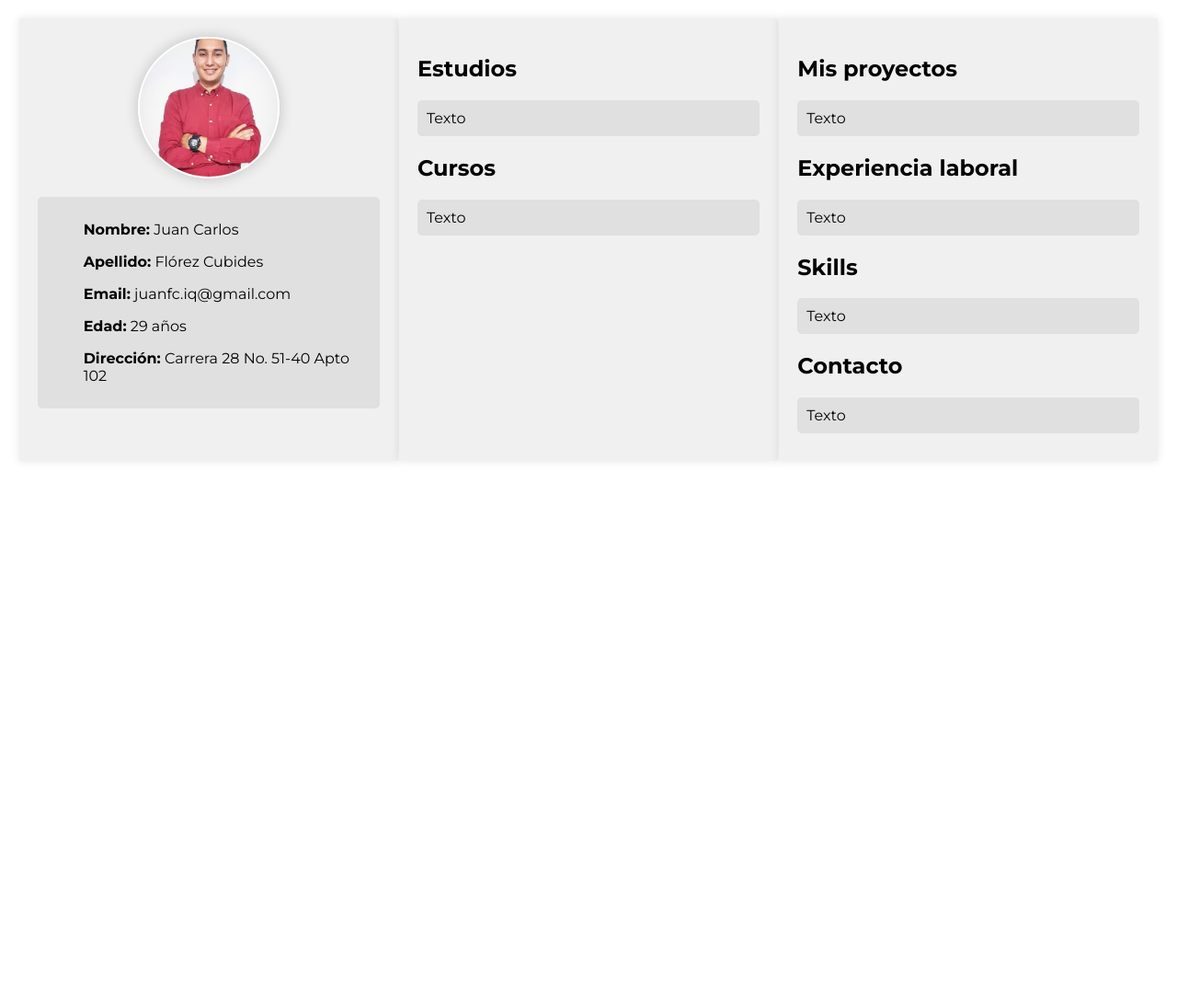
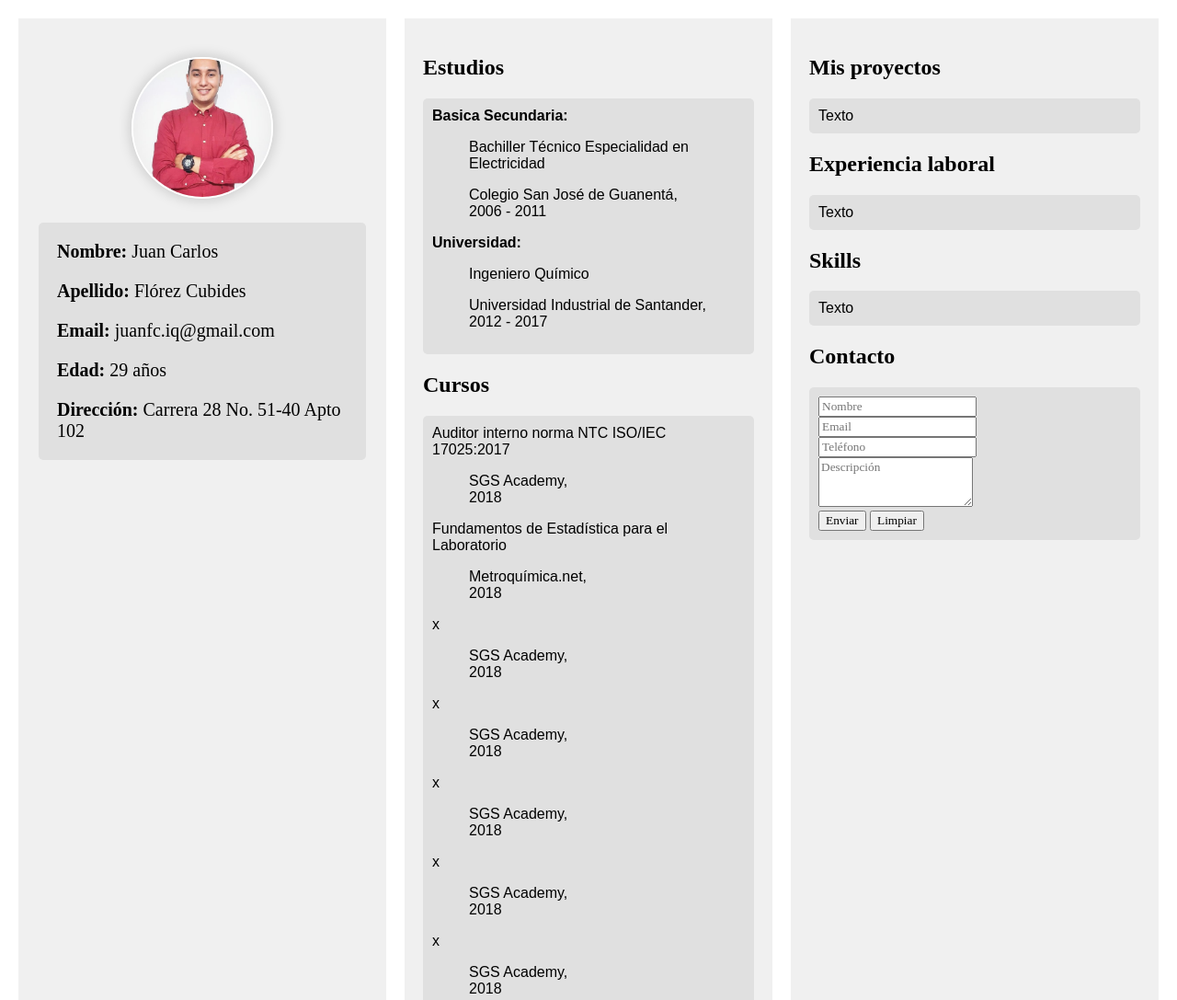
Before and after one commit to juancarlosfc5/CV_FlorezJuan, a plain HTML site: page index.html in a window 1280 px wide. Shown: the top 1087 px of the page at 92% size. Before the commit the page ends 800 px from the top, so only its background shows below. Drawn offline with Linux system fonts and the light colour scheme; a web font is replaced by a local one.

Commit message:
feat: :sparkles: V3 - Creación de cursos y demás secciones
Se crean las secciones y los espacios para los cursos

```diff
--- a/css/fonts.css
+++ b/css/fonts.css
@@ -19,81 +19,9 @@
     font-style: normal;
   }
 
-.montserrat-italic {
+.montserrat-negrita {
     font-family: "Montserrat", serif;
     font-optical-sizing: auto;
-    font-weight: 400;
-    font-style: italic;
+    font-weight: 800;
+    font-style: bold;
   }
-
-  .roboto-thin {
-    font-family: "Roboto", serif;
-    font-weight: 100;
-    font-style: normal;
-  }
-
-  .roboto-light {
-    font-family: "Roboto", serif;
-    font-weight: 300;
-    font-style: normal;
-  }
-
-  .roboto-regular {
-    font-family: "Roboto", serif;
-    font-weight: 400;
-    font-style: normal;
-  }
-
-  .roboto-medium {
-    font-family: "Roboto", serif;
-    font-weight: 500;
-    font-style: normal;
-  }
-
-  .roboto-bold {
-    font-family: "Roboto", serif;
-    font-weight: 700;
-    font-style: normal;
-  }
-
-  .roboto-black {
-    font-family: "Roboto", serif;
-    font-weight: 900;
-    font-style: normal;
-  }
-
-  .roboto-thin-italic {
-    font-family: "Roboto", serif;
-    font-weight: 100;
-    font-style: italic;
-  }
-
-  .roboto-light-italic {
-    font-family: "Roboto", serif;
-    font-weight: 300;
-    font-style: italic;
-  }
-
-  .roboto-regular-italic {
-    font-family: "Roboto", serif;
-    font-weight: 400;
-    font-style: italic;
-  }
-
-  .roboto-medium-italic {
-    font-family: "Roboto", serif;
-    font-weight: 500;
-    font-style: italic;
-  }
-
-  .roboto-bold-italic {
-    font-family: "Roboto", serif;
-    font-weight: 700;
-    font-style: italic;
-  }
-
-  .roboto-black-italic {
-    font-family: "Roboto", serif;
-    font-weight: 900;
-    font-style: italic;
-  }
--- a/css/style.css
+++ b/css/style.css
@@ -1,64 +1,65 @@
-@import url('https://fonts.googleapis.com/css2?family=Arima:wght@100..700&family=Montserrat:ital,wght@0,100..900;1,100..900&family=Playwrite+GB+S:ital,wght@0,100..400;1,100..400&family=Roboto:ital,wght@0,100;0,300;0,400;0,500;0,700;0,900;1,100;1,300;1,400;1,500;1,700;1,900&display=swap');
-
 /* Estilos generales para el cuerpo */
 body {
     font-family: Arial, sans-serif;
     margin: 0;
     padding: 0;
-    display: flex;
-    justify-content: center;
-    align-items: flex-start;
-    height: 100vh;
+    background-color: #ffffff;
 }
 
-/* Contenedor principal que agrupa los 3 bloques */
-.container {
-    display: flex;
-    width: 100%;
-    justify-content: space-around; /* Espacio entre los bloques */
-    padding: 20px;
-}
-
-/* Cada uno de los 3 bloques principales */
-.block {
-    background-color: #f0f0f0;
-    width: 30%; /* Ancho de cada bloque (ajustable) */
-    padding: 20px;
-    box-shadow: 0 0 10px rgba(0, 0, 0, 0.1);
+/* Foto de perfil */
+.foto {
+    width: 150px;
+    height: 150px;
+    border-radius: 50%;
+    object-fit: cover;
+    border: 2px solid #ffffff;
+    box-shadow: 0 0 15px #00000033;
 }
 
 /* Estilo para los sub-bloques dentro de cada bloque */
-.sub-block {
+.bloque-Datos {
     background-color: #e0e0e0;
     margin-bottom: 10px;
     padding: 10px;
     border-radius: 5px;
+    font-family: 'Montserrat', sans-serif;
+    font-size: 20px;
 }
 
-/* Ajustes para un mejor diseño en pantallas pequeñas */
-@media (max-width: 768px) {
-    .container {
-        flex-direction: column; /* Los bloques se apilan verticalmente en pantallas pequeñas */
-    }
-
-    .block {
-        width: 100%; /* Los bloques ocupan todo el ancho */
-        margin-bottom: 20px;
-    }
+.bloque {
+    background-color: #e0e0e0;
+    margin-bottom: 10px;
+    padding: 10px;
+    border-radius: 5px;
+    font-family: 'Montserrat', sans-serif;
 }
 
-/* Foto de perfil */
+.tabla{
+    width: 100%;
+    border-spacing: 20px;
+}
+.tablaInterna{
+    width: 100%;
+}
 
-.main-block {
-    display: flex;
-    justify-content: center; /* Centra horizontalmente */
-    padding-bottom: 20px;
+.tablaInterna tr td ul{
+    padding: 10px;
 }
-.profile-picture {
-    width: 150px; /* Ajusta el tamaño según tus necesidades */
-    height: 150px; /* Asegúrate de que la altura sea igual al ancho para mantener la forma circular */
-    border-radius: 50%; /* Esto hará que la imagen se convierta en un círculo */
-    object-fit: cover; /* Esto asegura que la imagen se ajuste bien en el contenedor circular */
-    border: 2px solid #fff; /* Añade un borde blanco para dar el efecto estilo Instagram */
-    box-shadow: 0 0 15px #00000033; /* Sombra para destacar la imagen */
+
+ul {
+    list-style-type: none; /* Elimina viñetas */
+    padding: 0;
+    margin: 0;
+    font-weight: normal; /* Contenido en estilo normal */
 }
+
+td{
+    background-color: #f0f0f0;
+    padding: 20px; width: 30%;
+    vertical-align: top;
+    max-width: 30%;
+}
+
+p{
+    padding-left: 40px;
+}
--- a/index.html
+++ b/index.html
@@ -8,38 +8,89 @@
     <title>CV</title>
 </head>
 <body>
-    <div class="container">
+    <table class="tabla">
+        <tr>
             <!-- Bloque 1 -->
-        <div class="block montserrat" id="block1">
-            <div class="main-block">
-                <img src="images/foto.jpg" alt="Foto de perfil" class="profile-picture">
-            </div>
-            <div class="sub-block">
+            <td>
+                <table class="tablaInterna">
+                    <tr>
+                        <td style="text-align: center;">
+                            <img src="images/foto.jpg" alt="Foto de perfil" class="foto">
+                        </td>
+                    </tr>
+                    <tr>
+                        <td class="bloque-Datos montserrat">
                             <ul><strong>Nombre:</strong> Juan Carlos</ul>
                             <ul><strong>Apellido:</strong> Flórez Cubides</ul>
                             <ul><strong>Email:</strong> juanfc.iq@gmail.com</ul>
                             <ul><strong>Edad:</strong> 29 años</ul>
                             <ul><strong>Dirección:</strong> Carrera 28 No. 51-40 Apto 102</ul>
+                        </td>
+                    </tr>
+                </table>
+            </td>
+            <!-- Bloque 2 -->
+            <td>
+                <h2 class="montserrat-negrita">Estudios</h2>
+                <div class="bloque">
+                    <ul><strong>Basica Secundaria:</strong></ul>
+                    <p>Bachiller Técnico Especialidad en Electricidad</p>
+                    <p>Colegio San José de Guanentá,<br>2006 - 2011</p>
+                    <ul><strong>Universidad:</strong></ul>
+                    <p>Ingeniero Químico</p>
+                    <p>Universidad Industrial de Santander,<br>2012 - 2017</p>
                 </div>
+                <h2 class="montserrat-negrita">Cursos</h2>
+                <div class="bloque">
+                    <ul>Auditor interno norma NTC ISO/IEC 17025:2017</ul>
+                    <p>SGS Academy,<br>2018</p>
+                    <ul>Fundamentos de Estadística para el Laboratorio</ul>
+                    <p>Metroquímica.net,<br>2018</p>
+                    <ul>x</ul>
+                    <p>SGS Academy,<br>2018</p>
+                    <ul>x</ul>
+                    <p>SGS Academy,<br>2018</p>
+                    <ul>x</ul>
+                    <p>SGS Academy,<br>2018</p>
+                    <ul>x</ul>
+                    <p>SGS Academy,<br>2018</p>
+                    <ul>x</ul>
+                    <p>SGS Academy,<br>2018</p>
+                    <ul>x</ul>
+                    <p>SGS Academy,<br>2018</p>
+                    <ul>x</ul>
+                    <p>SGS Academy,<br>2018</p>
+                    <ul>x</ul>
+                    <p>SGS Academy,<br>2018</p>
+                    <ul>x</ul>
+                    <p>SGS Academy,<br>2018</p>
+                    <ul>x</ul>
+                    <p>SGS Academy,<br>2018</p>
+                    <ul>x</ul>
+                    <p>SGS Academy,<br>2018</p>
+                    <ul>x</ul>
+                    <p>SGS Academy,<br>2018</p>
                 </div>
-        <!-- Bloque 2 -->
-        <div class="block montserrat" id="block2">
-            <h2>Estudios</h2>
-            <div class="sub-block">Texto</div>
-            <h2>Cursos</h2>
-            <div class="sub-block">Texto</div>
+            </td>
+            <!-- Bloque 3 -->
+            <td>
+                <h2 class="montserrat-negrita">Mis proyectos</h2>
+                <div class="bloque">Texto</div>
+                <h2 class="montserrat-negrita">Experiencia laboral</h2>
+                <div class="bloque">Texto</div>
+                <h2 class="montserrat-negrita">Skills</h2>
+                <div class="bloque">Texto</div>
+                <h2 class="montserrat-negrita">Contacto</h2>
+                <div class="bloque">
+                    <input type="text" placeholder="Nombre" required class="montserrat"> <br>
+                    <input type="email" placeholder="Email" required class="montserrat"> <br>
+                    <input type="tel" placeholder="Teléfono" required class="montserrat"> <br>
+                    <textarea placeholder="Descripción" rows="3" required class="montserrat"></textarea> <br>
+                    <input type="submit" value="Enviar" class="montserrat">
+                    <input type="submit" value="Limpiar" class="montserrat">
                 </div>
-        <!-- Bloque 3 -->
-        <div class="block montserrat" id="block3">
-            <h2>Mis proyectos</h2>
-            <div class="sub-block">Texto</div>
-            <h2>Experiencia laboral</h2>
-            <div class="sub-block">Texto</div>
-            <h2>Skills</h2>
-            <div class="sub-block">Texto</div>
-            <h2>Contacto</h2>
-            <div class="sub-block">Texto</div>
-        </div>
-    </div>
+            </td>
+        </tr>
+    </table>
 </body>
 </html>
```
Lines whose indentation alone changed are shown as unchanged.
